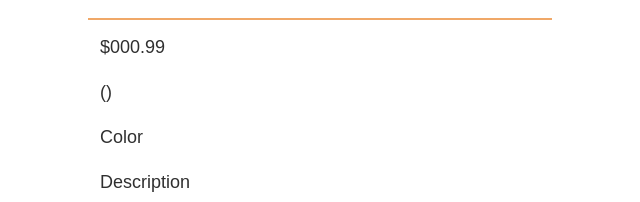
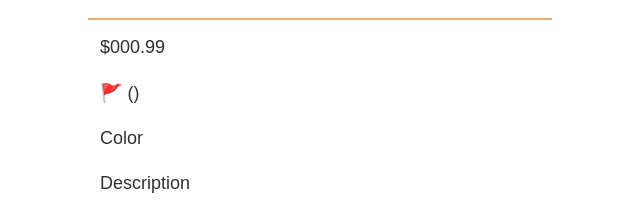
Before and after one commit to djukes-byupathway/sleep-outside, a website built with Vite: page src/product_pages/index.html in a window 1280 px wide. Shown: the part 599-801 px from the top of the page, 320-960 px from the left. Built offline with nearby package versions, Linux system fonts and the light colour scheme; files whose address does not match are found by name.

Commit message:
discount flag on product detail

```diff
--- a/src/product_pages/index.html
+++ b/src/product_pages/index.html
@@ -67,7 +67,7 @@
           alt="Rimrock Tent - 2-Person, 3-Season"
         />
         <p id="productPrice" class="product-card__price">$000.99</p>
-        <p class="discountPrice">
+        <p class="discountPrice">🚩
           <span id="discountedPrice"></span> (<span id="productDiscount"></span
           >)
         </p>
```
